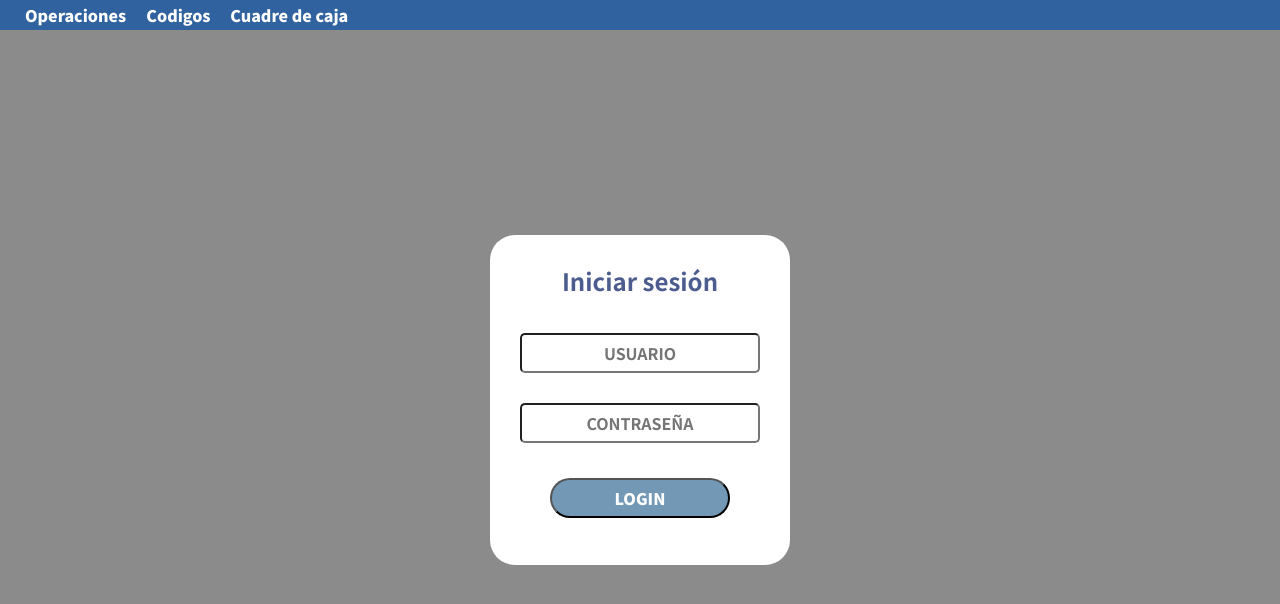
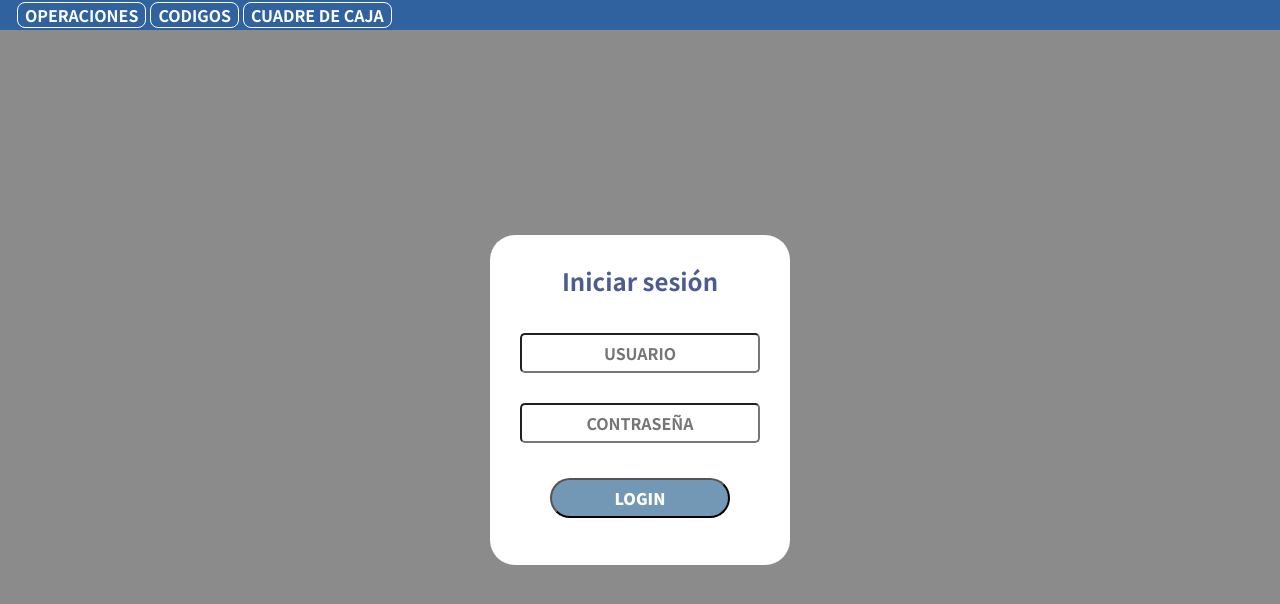
Before and after one commit to Brynt-PN/Simulador-Bancario, a plain HTML site: page index.html in a window 1280 px wide. Drawn offline with Linux system fonts and the light colour scheme.

Commit message:
Detalles de fuente y color

```diff
--- a/app/app.js
+++ b/app/app.js
@@ -314,6 +314,8 @@ function updateTableResults(){
 
 // OPERATION ----------
 function saveOP(){
+    // Validamos que el importe nos ea Null
+    datoImporte.value == '' ? datoImporte.value = '0.0' : datoImporte.value;
     // Identificamos el ID
     var id = datos[listCodigo.value][1][listMoneda.value][0];
     // Identificamos su DEBE y HABER
@@ -328,8 +330,11 @@ function saveOP(){
     // Operamos con el DEBE y HABER
     DebHabList.forEach(ope =>{
         // Aumentamos el valor en DatosDebeHaber
+        console.log("Daro en tabla"+dataDebeHaber[ope][listMoneda.value][1]);
+        console.log("dato capturado"+datoImporte.value);
         dataDebeHaber[ope][listMoneda.value][1] += parseFloat(datoImporte.value);
         var importeDebHab = dataDebeHaber[ope][listMoneda.value][1];
+        console.log("Dato sumado"+importeDebHab);
         // Obetenemos la celda
         var boxDebHab = document.getElementById(dataDebeHaber[ope][listMoneda.value][0]);
         // Atualizamos el valor en Tabla DEBE y HABER
--- a/index.html
+++ b/index.html
@@ -18,9 +18,9 @@
     <header>
         <section id="nav-bar">
             <ul class="option-list">
-                <li class="option" onclick="openOperaciones()">Operaciones</li>
-                <li class="option"onclick="openCodigos()">Codigos</li>
-                <li class="option"onclick="openCaja()">Cuadre de caja</li>
+                <li class="option" onclick="openOperaciones()">OPERACIONES</li>
+                <li class="option"onclick="openCodigos()">CODIGOS</li>
+                <li class="option"onclick="openCaja()">CUADRE DE CAJA</li>
             </ul>
         </section>
     </header>
--- a/style/style.css
+++ b/style/style.css
@@ -49,12 +49,19 @@
     padding: 10px 15px;
 }
 #nav-bar .option{
+    border: 2px var(--b) solid;
+    padding: 3px 10px;
+    border-radius: 10px;
     list-style-type: none;
-    margin: 0 10px;
+    margin: 0 4px;
     text-align: center;
+    font-size: 1.3rem;
     font-weight:900;
     color: var(--b);
     cursor: pointer;
+}
+#nav-bar .option:hover{
+    background-color: var(--azul-c);
 }
 
 /* SEC - CONTENT */
@@ -204,6 +211,7 @@
 
 /* TIPO OP --------------*/
 #input-bar #to-input-bar{
+    font-weight: 600;
     flex-basis: 65%;
     padding: 2px;
 }
@@ -249,6 +257,7 @@
 
 /* OP CHEQUE ----------------- */
 #input-bar #oc-input-bar{
+    font-weight: 600;
     flex-basis: 35%;
     padding: 2px;
 }
@@ -287,6 +296,7 @@
 
 /* IMPORTE ----------------- */
 #input-bar #imp-input-bar{
+    font-weight: 600;
     flex-basis: 100%;
     justify-content: start;
     align-items: center;
@@ -464,6 +474,20 @@
 /* RESPOSIVE ------------------------------------------------------ */
 
 @media (max-width: 1300px) {
+    /* nav bar --------- */
+    #nav-bar{
+        height: var(--header-space)+5px;
+    }
+    #nav-bar .option{
+        border: 1px var(--b) solid;
+        padding: 0 7px;
+        border-radius: 8px;
+        margin: 0 2px;
+        font-size: 1rem;
+        font-weight:700;
+    }
+
+    /* BODYS */
     #nav-bar{
         height: 30px;
     }
```
